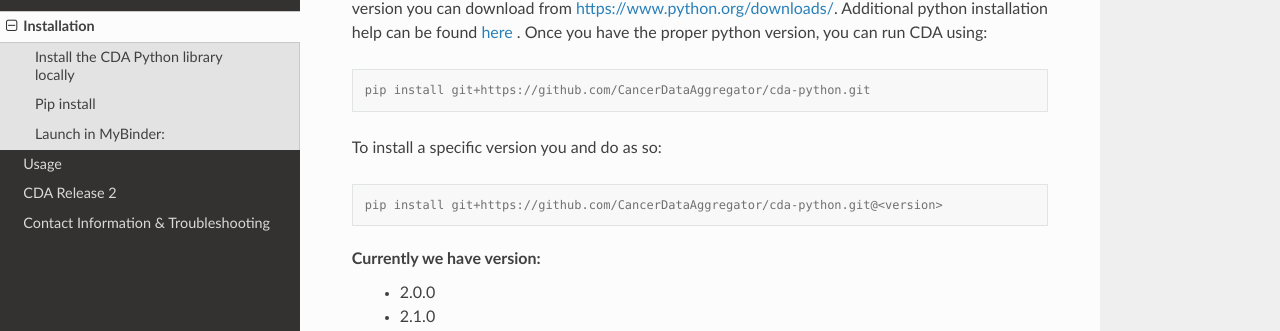
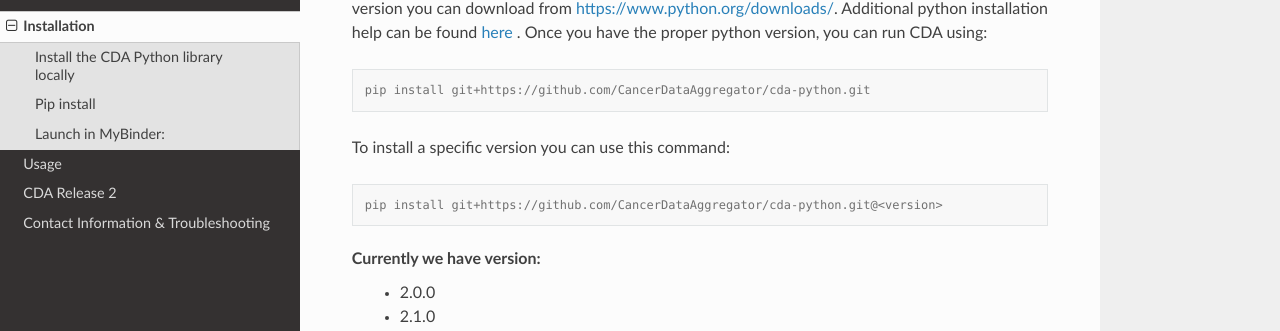
Before and after one commit to CancerDataAggregator/CDA-HelpDesk, a Sphinx documentation site: the page built from docs/source/Installation.rst, in a window 1280 px wide and 900 px high, scrolled down 639 px. Shown: the part 120-451 px from the top of the window. Built offline with Sphinx 7.4.7 and the Read the Docs theme 2.0.0, drawn with Linux system fonts in a browser that asks for light colours; pages that are not in the unit, such as notebooks, are missing from menus.

Commit message:
Update Installation.rst

```diff
--- a/docs/source/Installation.rst
+++ b/docs/source/Installation.rst
@@ -29,7 +29,7 @@
 
    pip install git+https://github.com/CancerDataAggregator/cda-python.git
 
-To install a specific version you and do as so:
+To install a specific version you can use this command:
 
 .. code-block:: console
 
```
